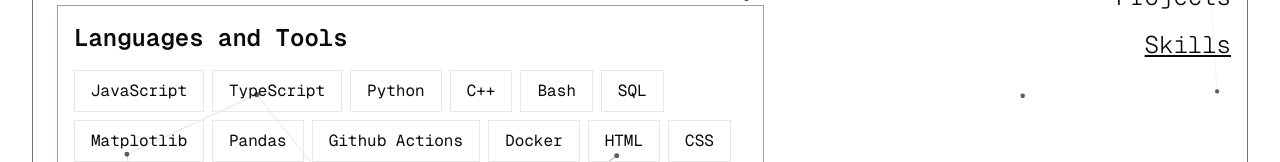
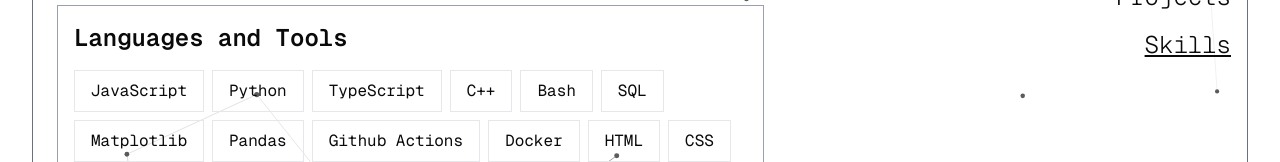
Before and after one commit to halleygz/Portfolio_v2, a Next.js app: page /skills in a window 1280 px wide. Shown: the part 172-334 px from the top of the page. Built offline with nearby package versions, Linux system fonts and the light colour scheme.

Commit message:
tiny updates

```diff
--- a/app/projects/page.tsx
+++ b/app/projects/page.tsx
@@ -18,8 +18,8 @@
       imageUrl: "/globe.png",
       technologies: [
         "TypeScript",
+        "MongoDB",
         "ExpressJS",
-        "MongoDB",
         "NextJS",
         "Gemni",
         "Python",
--- a/app/skills/page.tsx
+++ b/app/skills/page.tsx
@@ -6,7 +6,7 @@
   const skills:SkillCardProps[] = [
     {
       setName: "Languages and Tools",
-      set: ["JavaScript", "TypeScript", "Python", "C++", "Bash", "SQL", "Matplotlib", "Pandas", "Github Actions", "Docker", "HTML", "CSS"]
+      set: ["JavaScript", "Python", "TypeScript", "C++", "Bash", "SQL", "Matplotlib", "Pandas", "Github Actions", "Docker", "HTML", "CSS"]
     },
     {
       setName: "Front end and Design",
```
